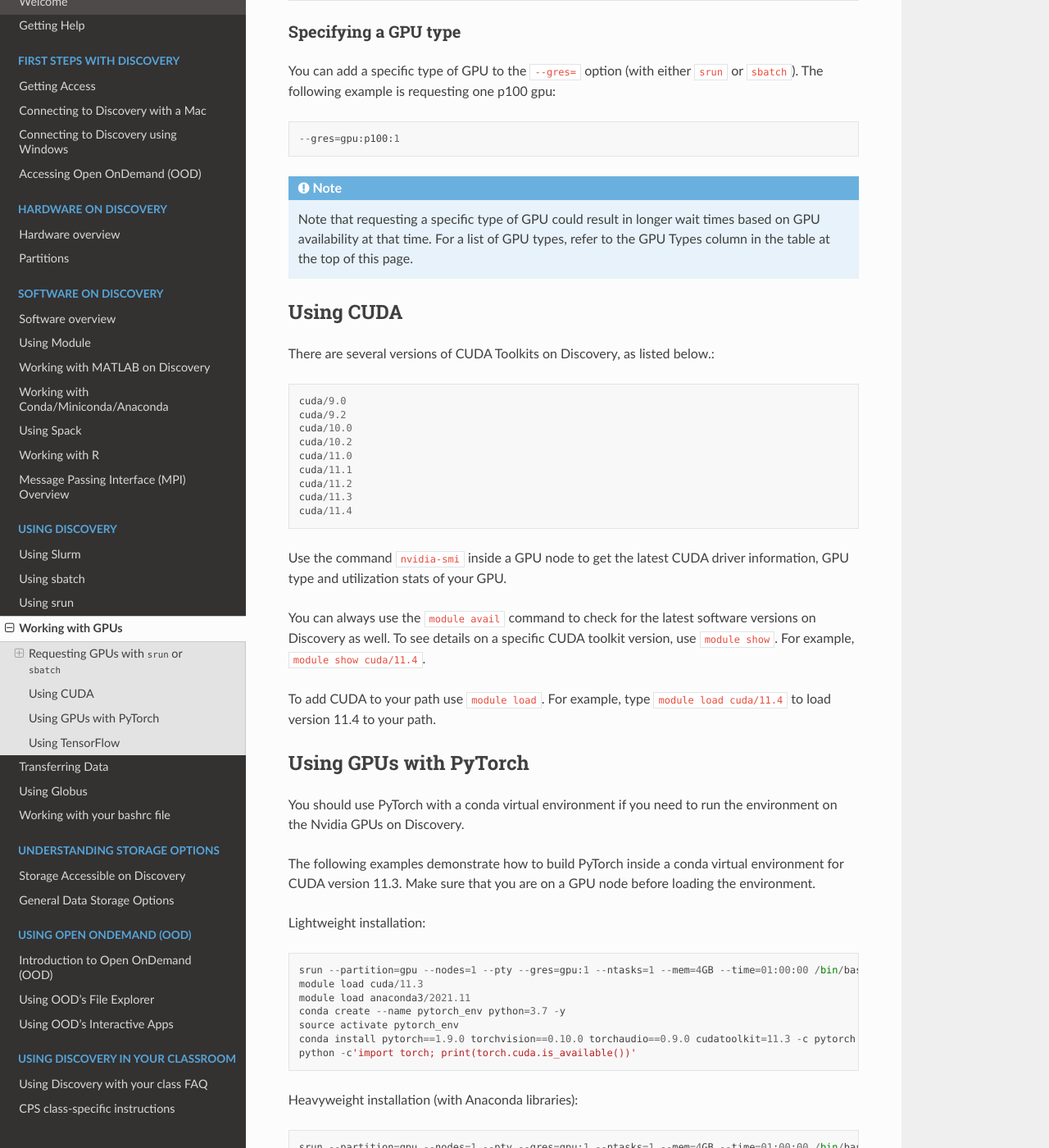
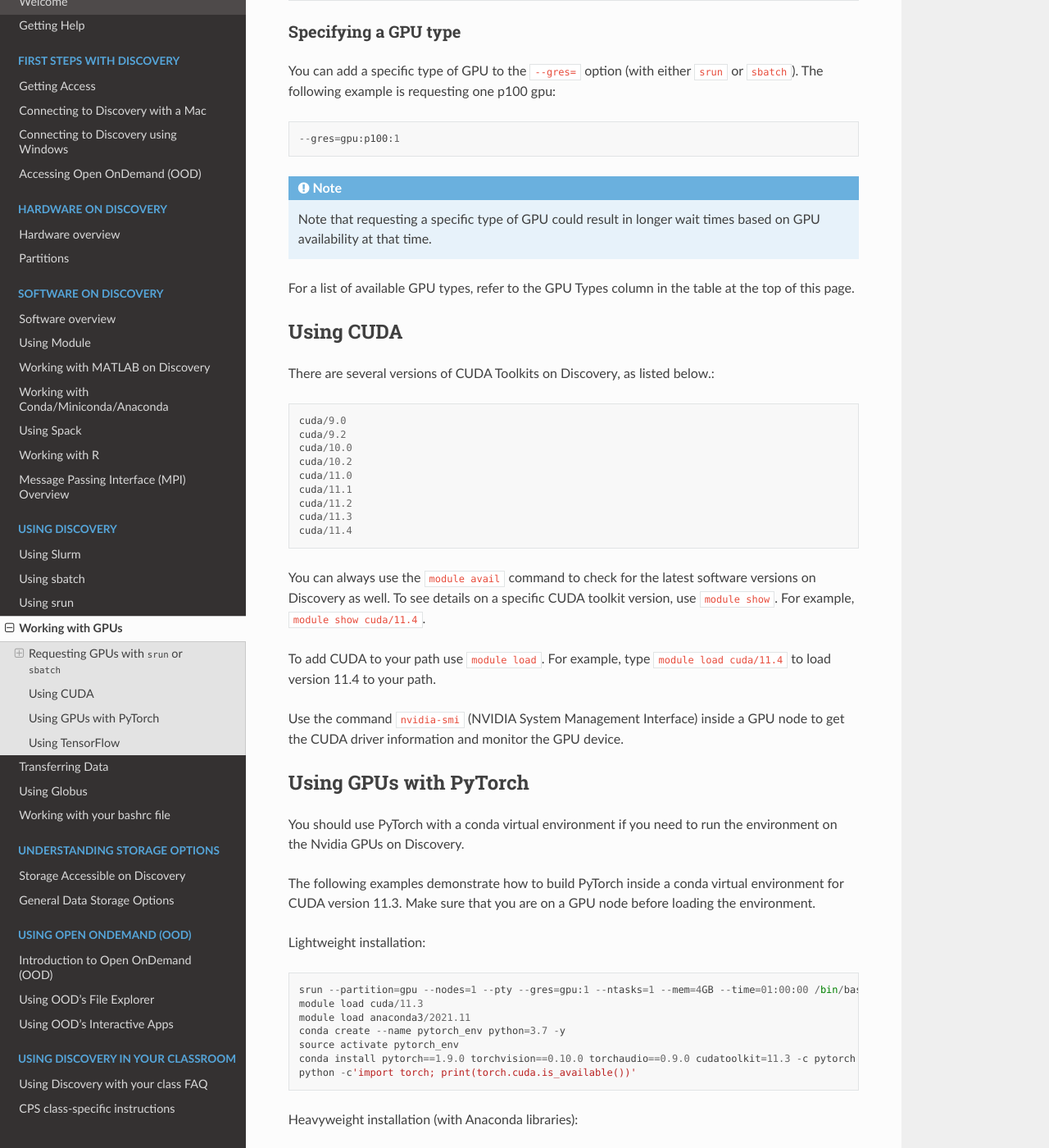
Before and after one commit to northeastern-rc/rc-public-documentation, a Sphinx documentation site: the page built from docs/source/using-discovery/workingwithgpu.rst, in a window 1280 px wide and 1400 px high, scrolled down 1454 px. Shown: the whole window at 82% size. Built offline with Sphinx 7.4.7 and the Read the Docs theme 2.0.0, drawn with Linux system fonts in a browser that asks for light colours.

Commit message:
modified some typos

````diff
--- a/docs/source/using-discovery/workingwithgpu.rst
+++ b/docs/source/using-discovery/workingwithgpu.rst
@@ -74,7 +74,7 @@
      - 12
      - 12
 
-Anyone with an account on Discovery can use the ``gpu`` partition. Using ```multigpu`` requires an application process, which includes documenting
+Anyone with an account on Discovery can use the ``gpu`` partition. Using ``multigpu`` requires an application process, which includes documenting
 the need for using ``multigpu``. To request temporary access to multigpu for testing or to submit an application for full access, you need to fill out and submit a `ServiceNow ticket <https://service.northeastern.edu/tech?id=sc_cat_item&sys_id=0c34d402db0b0010a37cd206ca9619b7>`_.
 After you submit a request, it is evaluated by members of the RC team. This is to ensure that the resources in this partition will be used appropriately.
 
@@ -106,7 +106,9 @@
   --gres=gpu:p100:1
 
 .. note::
- Note that requesting a specific type of GPU could result in longer wait times based on GPU availability at that time. For a list of GPU types, refer to the GPU Types column in the table at the top of this page.
+ Note that requesting a specific type of GPU could result in longer wait times based on GPU availability at that time.
+
+For a list of available GPU types, refer to the GPU Types column in the table at the top of this page.
 
 Using CUDA
 ===========
@@ -122,11 +124,11 @@
   cuda/11.3
   cuda/11.4
 
-Use the command ``nvidia-smi`` inside a GPU node to get the latest CUDA driver information, GPU type and utilization stats of your GPU.
-
 You can always use the ``module avail`` command to check for the latest software versions on Discovery as well. To see details on a specific CUDA toolkit version, use ``module show``. For example, ``module show cuda/11.4``.
 
 To add CUDA to your path use ``module load``. For example, type ``module load cuda/11.4`` to load version 11.4 to your path.
+
+Use the command ``nvidia-smi`` (NVIDIA System Management Interface) inside a GPU node to get the CUDA driver information and monitor the GPU device.
 
 Using GPUs with PyTorch
 ========================
````
